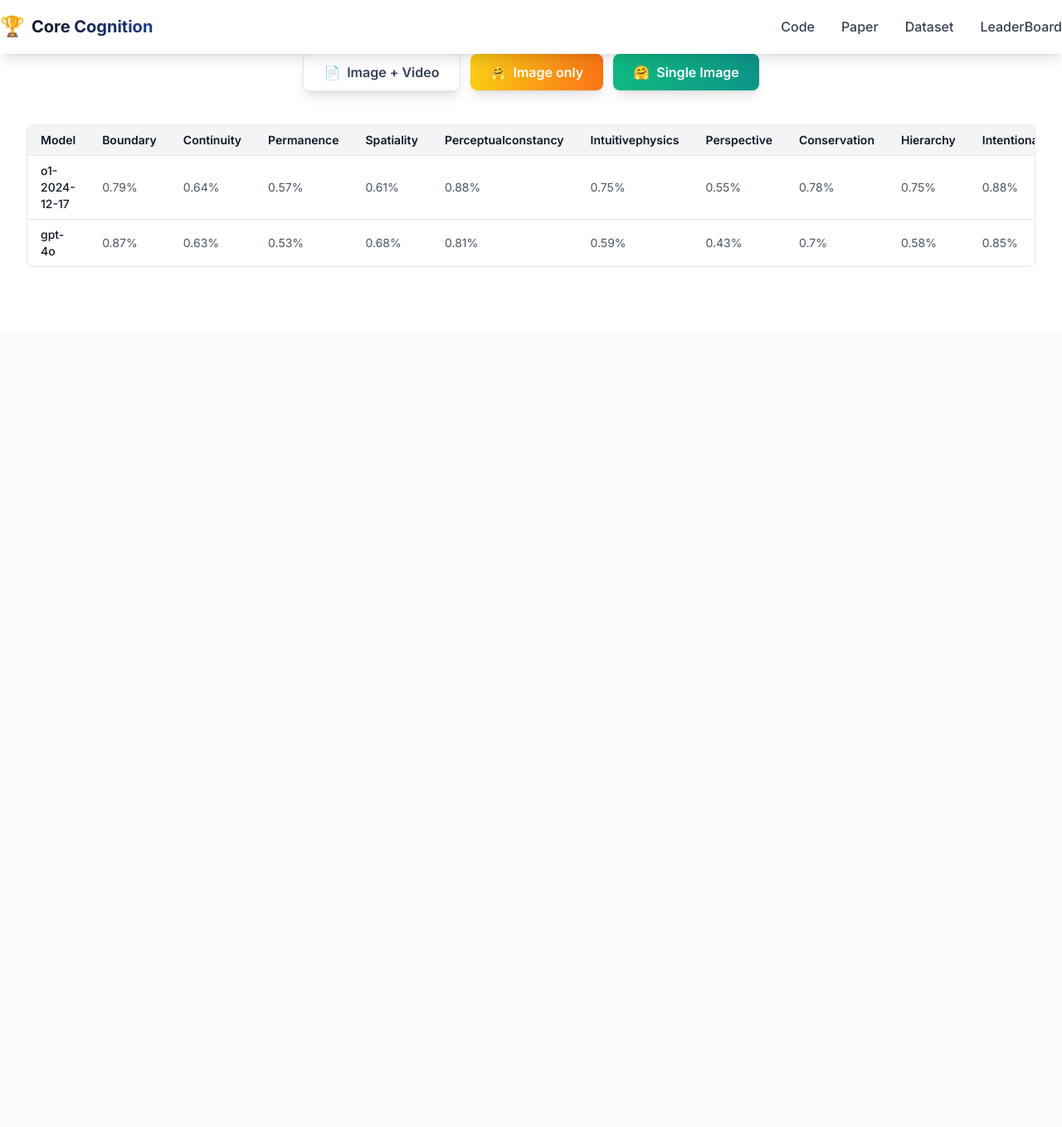
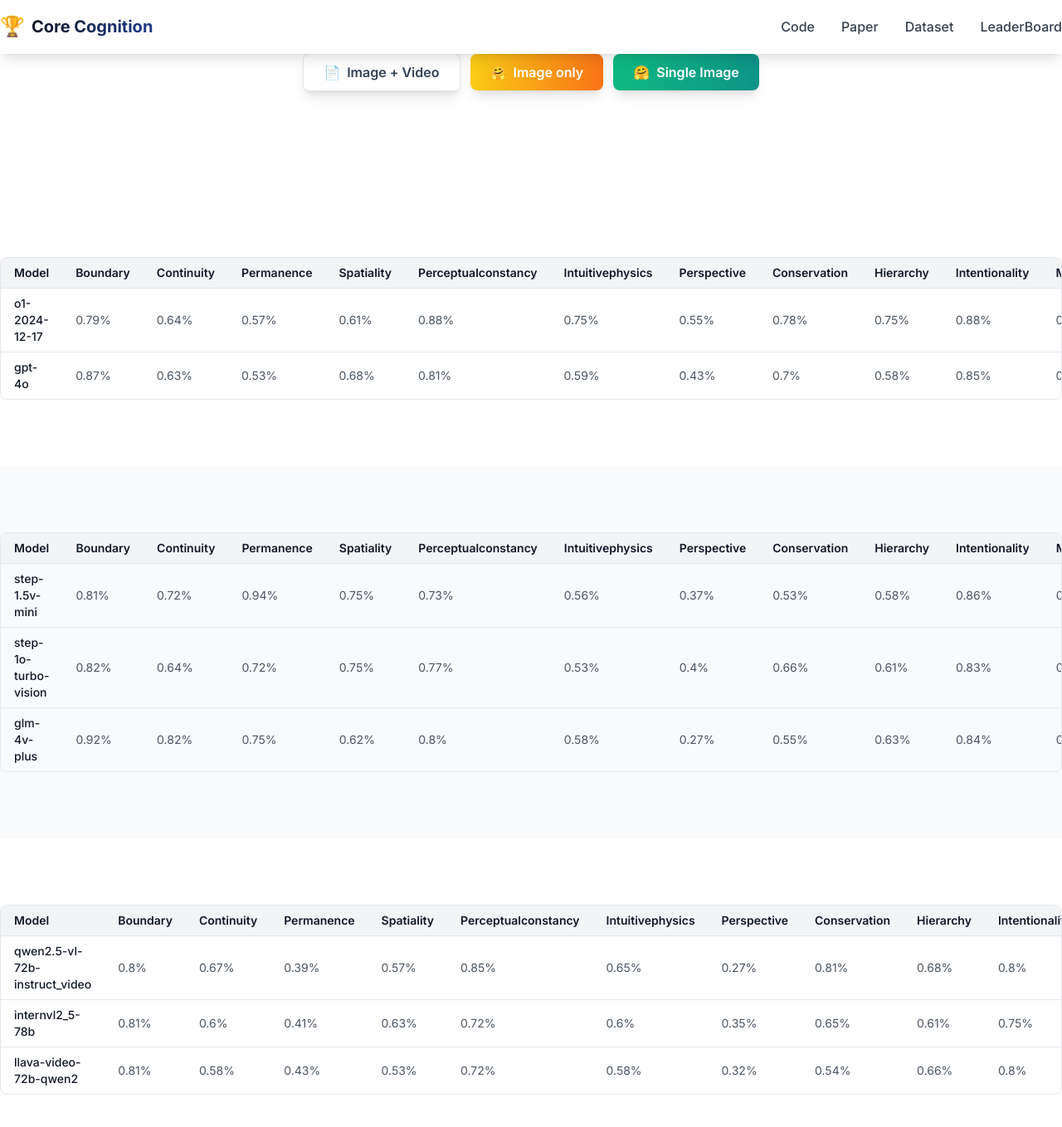
Before and after one commit to grow-ai-like-a-child/CoreCognition, a Jekyll site: the page built from leaderboard.html, in a window 1280 px wide and 1400 px high, scrolled down 228 px. Shown: the top 1359 px of the window at 83% size. Built offline with Jekyll 4.4.1, drawn with Linux system fonts in a browser that asks for light colours; nearby versions of some CDN libraries; before the commit the page ends 900 px from its top, so only the background shows below that.

Commit message:
jump to relative leaderboard position

```diff
--- a/leaderboard.html
+++ b/leaderboard.html
@@ -29,9 +29,14 @@
 
         </div>
 
-        <!-- LeaderBoard -->
-        <!-- Scrollable Table Container -->
-    <div id="total" class="overflow-x-auto max-w-full border border-gray-200 rounded-lg">
+
+  </div>
+</section>
+
+<!-- LeaderBoard -->
+<!-- Total -->
+<section id="total" class="py-20 bg-white">
+    <div  class="overflow-x-auto max-w-full border border-gray-200 rounded-lg">
       <table id="leaderboard-table" class="min-w-full table-auto text-sm text-left text-gray-600">
         <thead class="bg-gray-100">
           <tr>
@@ -57,7 +62,64 @@
         </tbody>
       </table>
     </div>
-  </div>
+</section>
+
+<section id="imageonly" class="py-20 bg-orange">
+    <div  class="overflow-x-auto max-w-full border border-gray-200 rounded-lg">
+      <table id="leaderboard-table" class="min-w-full table-auto text-sm text-left text-gray-600">
+        <thead class="bg-gray-100">
+          <tr>
+            <th class="sticky top-0 z-10 bg-gray-100 px-4 py-2 font-semibold text-gray-900"><button type="button" class="w-full text-left" data-key="model_name">Model</button></th>
+            {% assign fields = "boundary,continuity,permanence,spatiality,perceptualconstancy,intuitivephysics,perspective,conservation,hierarchy,intentionality,mechanicalreasoning,toolusing,mean" | split: "," %}
+            {% for field in fields %}
+            <th class="sticky top-0 z-10 bg-gray-100 px-4 py-2 font-semibold text-gray-900">
+              <button type="button" class="w-full text-left" data-key="{{ field }}">{{ field | replace: '_', ' ' | capitalize }}</button>
+            </th>
+            {% endfor %}
+          </tr>
+        </thead>
+        <tbody id="leaderboard-body">
+          {% for row in site.data.leaderboard_image_only %}
+          <tr class="border-t border-gray-200">
+            <td class="px-4 py-2 font-medium text-gray-900">{{ row.model_name }}</td>
+            {% for field in fields %}
+              {% assign value = row[field] | plus: 0 %}
+              <td class="px-4 py-2 {% if value >= 90 %}bg-green-100 font-semibold{% endif %}" data-key="{{ field }}">{{ value | round: 2 }}%</td>
+            {% endfor %}
+          </tr>
+          {% endfor %}
+        </tbody>
+      </table>
+    </div>
+</section>
+
+<section id="single" class="py-20 bg-white">
+    <div  class="overflow-x-auto max-w-full border border-gray-200 rounded-lg">
+      <table id="leaderboard-table" class="min-w-full table-auto text-sm text-left text-gray-600">
+        <thead class="bg-gray-100">
+          <tr>
+            <th class="sticky top-0 z-10 bg-gray-100 px-4 py-2 font-semibold text-gray-900"><button type="button" class="w-full text-left" data-key="model_name">Model</button></th>
+            {% assign fields = "boundary,continuity,permanence,spatiality,perceptualconstancy,intuitivephysics,perspective,conservation,hierarchy,intentionality,mechanicalreasoning,toolusing,mean" | split: "," %}
+            {% for field in fields %}
+            <th class="sticky top-0 z-10 bg-gray-100 px-4 py-2 font-semibold text-gray-900">
+              <button type="button" class="w-full text-left" data-key="{{ field }}">{{ field | replace: '_', ' ' | capitalize }}</button>
+            </th>
+            {% endfor %}
+          </tr>
+        </thead>
+        <tbody id="leaderboard-body">
+          {% for row in site.data.leaderboard_single %}
+          <tr class="border-t border-gray-200">
+            <td class="px-4 py-2 font-medium text-gray-900">{{ row.model_name }}</td>
+            {% for field in fields %}
+              {% assign value = row[field] | plus: 0 %}
+              <td class="px-4 py-2 {% if value >= 90 %}bg-green-100 font-semibold{% endif %}" data-key="{{ field }}">{{ value | round: 2 }}%</td>
+            {% endfor %}
+          </tr>
+          {% endfor %}
+        </tbody>
+      </table>
+    </div>
 </section>
 
 <script>
```
